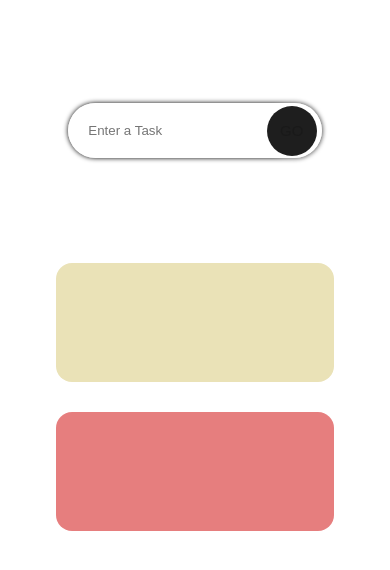
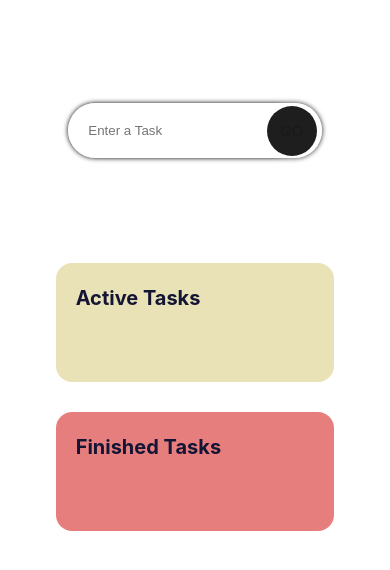
Before and after one commit to Aplhageek/taskify, a React (Vite) app: page / in a window 390 px wide. Shown: the top 570 px of the page. Built offline with nearby package versions, Linux system fonts and the light colour scheme.

Commit message:
Refactoring code to make finished active state

```diff
--- a/package.json
+++ b/package.json
@@ -11,6 +11,7 @@
   },
   "dependencies": {
     "react": "^18.2.0",
+    "react-beautiful-dnd": "^13.1.1",
     "react-dom": "^18.2.0",
     "react-icons": "^5.2.0"
   },
--- a/src/App.tsx
+++ b/src/App.tsx
@@ -4,10 +4,17 @@ import InputField from './components/inputField.tsx/inputField'
 import Todo from './Models/todo.model';
 import TodoList from './components/todoList/TodoList';
 
+const config = {
+  title : "Taskade",
+  todosLocalStorageKey : 'todos',
+  finishedTodosLocalStorageKey : 'finishedTodos',
+}
+
 // app is of type react functional component
 const App: React.FC = () => {
   //retrive the stored todos if present
-  const [todos, setTodos] = useState<Todo[]>(initializeTodo);
+  const [todos, setTodos] = useState<Todo[]>(() => initializeTodo(config.todosLocalStorageKey));
+  const [finishedTodos, setFinishedTodos] = useState<Todo[]>(()=> initializeTodo(config.finishedTodosLocalStorageKey))
 
 
   /**
@@ -17,8 +24,8 @@ const App: React.FC = () => {
  *
  * @returns An array of Todo interface items parsed from local storage, or an empty array if no todos are stored.
  */
-  function initializeTodo(): Todo[] {
-    const storedTodos = localStorage.getItem('todos');
+  function initializeTodo(localStorageKey : string): Todo[] {
+    const storedTodos = localStorage.getItem(localStorageKey);
     return storedTodos ? JSON.parse(storedTodos) : [];
   }
 
@@ -32,22 +39,28 @@ const App: React.FC = () => {
     setTodos(prev => [...prev , todoObj]);
   }
 
-  console.log(todos);
-
-
   useEffect(() => {
-    document.title = "Taskade"
+    document.title = config.title;
   }, []);
 
   useEffect(() => {
-    localStorage.setItem("todos" , JSON.stringify(todos));
+    localStorage.setItem(config.todosLocalStorageKey , JSON.stringify(todos));
   }, [todos]);
+
+  useEffect(() => {
+    localStorage.setItem(config.finishedTodosLocalStorageKey , JSON.stringify(finishedTodos));
+  }, [finishedTodos]);
+
+
+  console.log(todos);
+  console.log("================================================");
+  console.log(finishedTodos );
 
   return (
     <div className="app">
       <span className="heading">Taskade</span>
       <InputField createTodo={createTodo} />
-      <TodoList todoList={todos} setTodos={setTodos} />
+      <TodoList todoList={todos} setTodos={setTodos} finishedTodos={finishedTodos} setFinishedTodos={setFinishedTodos}/>
     </div>
   )
 }
--- a/src/components/todoCard/TodoCard.tsx
+++ b/src/components/todoCard/TodoCard.tsx
@@ -10,38 +10,39 @@ import { CiSaveUp2 } from 'react-icons/ci';
 interface Prop {
     todo: Todo;
     setTodos: React.Dispatch<React.SetStateAction<Todo[]>>;
+    setFinishedTodos: React.Dispatch<React.SetStateAction<Todo[]>>;
 }
 
-const TodoCard: React.FC<Prop> = ({ todo, setTodos }) => {
+
+const TodoCard: React.FC<Prop> = ({ todo, setTodos, setFinishedTodos }) => {
     const [isEditMode, setIsEditMode] = useState<boolean>(false);
     const [editedText, setEditedText] = useState<string>(todo.todo);
 
     const inputRef = useRef<HTMLInputElement>(null);
 
-    const handleCheck = (id: number) => {
-        setTodos(prevTodos => {
-            return prevTodos.map(todo => {
-                if (todo.id === id) {
-                    return { ...todo, isFinished: true }
-                }
-                return todo;
-            })
-        })
+    const handleMove = async (id: number, setMoveFrom: React.Dispatch<React.SetStateAction<Todo[]>>, setMoveTo: React.Dispatch<React.SetStateAction<Todo[]>>) => {
+        let TodoObj: Todo | null = null;
+
+        await setMoveFrom(prevTodos => prevTodos.filter(todo => {
+            if (todo.id === id) {
+                TodoObj = todo;
+                return false;
+            }
+            return true;
+        }));
+
+        console.log(TodoObj);
+        console.log(id);
+
+        if (TodoObj !== null) {
+            const todo = TodoObj as Todo;
+            todo.isFinished = !todo.isFinished;
+            await setMoveTo(prev => [...prev, todo]);
+        }
     }
 
-    const handleRestore = (id: number) => {
-        setTodos(prevTodos => {
-            return prevTodos.map(todo => {
-                if (todo.id === id) {
-                    return { ...todo, isFinished: false }
-                }
-                return todo;
-            })
-        });
-    }
-
-    const handleDelete = (id: number) => {
-        setTodos(prevTodos => {
+    const handleDelete = (id: number, setStateUpdater : React.Dispatch<React.SetStateAction<Todo[]>>) => {
+        setStateUpdater(prevTodos => {
             return prevTodos.filter(todo => todo.id !== id);
         });
     }
@@ -78,7 +79,7 @@ const TodoCard: React.FC<Prop> = ({ todo, setTodos }) => {
     }, [isEditMode]);
 
     return (
-        <form className={styles.card} onSubmit={(event) => handleSubmit(event, todo.id, editedText)}>
+        <form className={`${styles.card} ${todo.isFinished ? styles.finished : ""}`} onSubmit={(event) => handleSubmit(event, todo.id, editedText)}>
             {
                 isEditMode ?
                     (<input type='text' className={styles.editInput} value={editedText} onChange={handleInputChange} ref={inputRef} />) :
@@ -97,12 +98,17 @@ const TodoCard: React.FC<Prop> = ({ todo, setTodos }) => {
 
                 }
 
-                <AiOutlineDelete onClick={() => handleDelete(todo.id)} />
+                {
+                    !todo.isFinished ?
+                        (<AiOutlineDelete onClick={() => handleDelete(todo.id , setTodos)} />) :
+                        (<AiOutlineDelete onClick={() => handleDelete(todo.id , setFinishedTodos)} />)
+                }
 
                 {
                     !todo.isFinished ?
-                        (<IoCheckboxOutline onClick={() => handleCheck(todo.id)} />) :
-                        (<MdSettingsBackupRestore onClick={() => handleRestore(todo.id)} />)
+                        // (<IoCheckboxOutline onClick={() => handleCheck(todo.id)} />) :
+                        (<IoCheckboxOutline onClick={() => handleMove(todo.id, setTodos, setFinishedTodos)} />) :
+                        (<MdSettingsBackupRestore onClick={() => handleMove(todo.id, setFinishedTodos, setTodos)} />)
                 }
 
             </div>
--- a/src/components/todoCard/todoCard.module.css
+++ b/src/components/todoCard/todoCard.module.css
@@ -8,6 +8,17 @@
     background-color: #023047;
     overflow: hidden;
     /* flex-grow: 1; */
+    transition: all 0.2s ease;
+}
+
+.card:hover{
+    box-shadow: 0 0 10px rgb(21, 101, 150);;
+    transform: scale(1.03);
+}
+
+.finished{
+    background-color: grey;
+    opacity: 0.5;
 }
 
 .actionbtn{
@@ -45,10 +56,11 @@
 .editInput{
     background-color: white;
     color: black;
-    padding: 2px 10px;
+    padding: 2px ;
     border-radius: 5px;
     /* outline: none; */
-    flex: 1;
+    /* flex: 1; */
+    max-width: 150px;
     margin-right: 10px;
 }
 
--- a/src/components/todoList/TodoList.tsx
+++ b/src/components/todoList/TodoList.tsx
@@ -6,33 +6,28 @@ import TodoCard from "../todoCard/TodoCard";
 interface Prop {
   todoList: Todo[];
   setTodos: React.Dispatch<React.SetStateAction<Todo[]>>
+  finishedTodos : Todo[];
+  setFinishedTodos: React.Dispatch<React.SetStateAction<Todo[]>>
 }
 
-const TodoList: React.FC<Prop> = ({ todoList, setTodos }) => {
+const TodoList: React.FC<Prop> = ({ todoList, setTodos, finishedTodos, setFinishedTodos }) => {
 
   return (
     <main className={styles.wrapper}>
       <section className={`${styles.todoList} ${styles.todoListActive}`} >
+        <h3 className={styles.heading}>Active Tasks</h3>
         {
-          todoList.map((todo) => <TodoCard todo={todo} key={todo.id} setTodos={setTodos} />)
+          todoList.map((todo) => <TodoCard todo={todo} key={todo.id} setTodos={setTodos}  setFinishedTodos={setFinishedTodos}/>)
         }
       </section>
       <section className={`${styles.todoList} ${styles.todoListCompleted}`}>
+        <h3 className={styles.heading}>Finished Tasks</h3>
         {
-          todoList.map((todo) => <TodoCard todo={todo} key={todo.id} setTodos={setTodos} />)
+          finishedTodos.map((todo) => <TodoCard todo={todo} key={todo.id} setTodos={setTodos}  setFinishedTodos={setFinishedTodos}/>)
         }
       </section>
     </main>
   )
 }
 
-/*
-
-<section className={styles.todoList}>
-      {
-        todoList.map((todo) => <TodoCard todo={todo} key={todo.id} setTodos={setTodos} />)
-      }
-</section>
-
-*/
 export default TodoList;
--- a/src/components/todoList/todoList.module.css
+++ b/src/components/todoList/todoList.module.css
@@ -3,6 +3,7 @@
     justify-content: space-between;
     width: 90%;
     margin: 70px auto;
+    align-items: flex-start;
 }
 
 .todoList{
@@ -13,7 +14,7 @@
     flex-wrap: wrap;
     padding: 20px 10px;
     border-radius: 1rem;
-    min-height: 119px;
+    min-height : 119px;
 }
 
 .todoListCompleted{
@@ -21,12 +22,24 @@
 }
 
 .todoListActive{
-    background-color:  rgb(234, 226, 183) ;
+    background-color:  rgb(234, 226, 183);
+}
+.heading{
+    align-self: self-start;
+    width: 100%;
+    text-align: start;
+    padding-left: 10px;
+    font-size: 30px;
+    color: rgb(20, 21, 53);
+    font-weight: bold;
 }
 
 @media (max-width : 1250px) {
     .todoList{
         flex-direction: column;
+    }
+    .heading{
+        font-size: 25px;
     }
 }
 
@@ -37,11 +50,13 @@
         flex-direction: row;
         margin: 15px;
         justify-content: space-around;
-
     }
     .wrapper{
         flex-direction: column;
         width: 90%;
         align-items: center;
     }
+    .heading{
+        font-size: 20px;
+    }
 }
```
Also changed, not shown: 1 other file (tests, documents, lock files or other folders).
